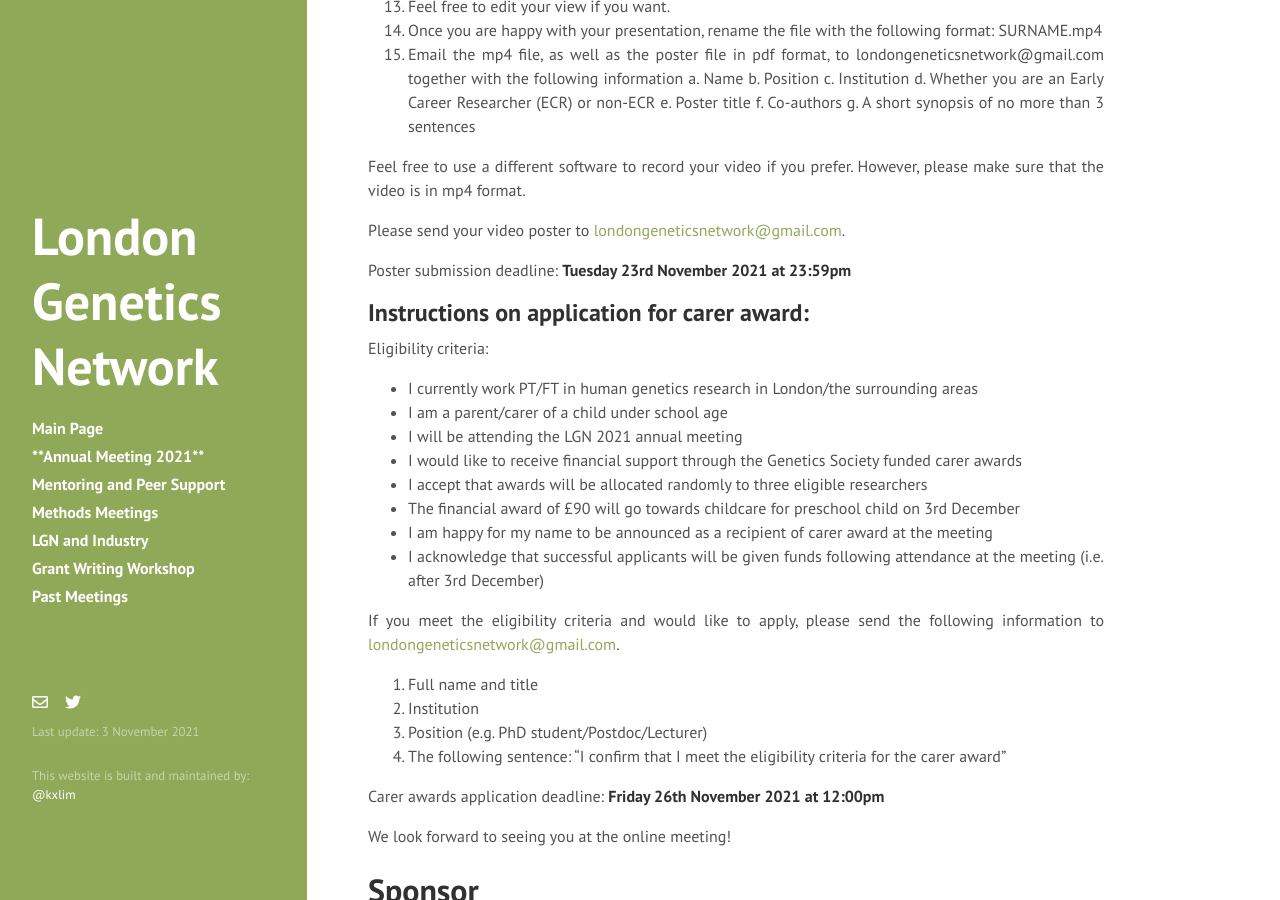
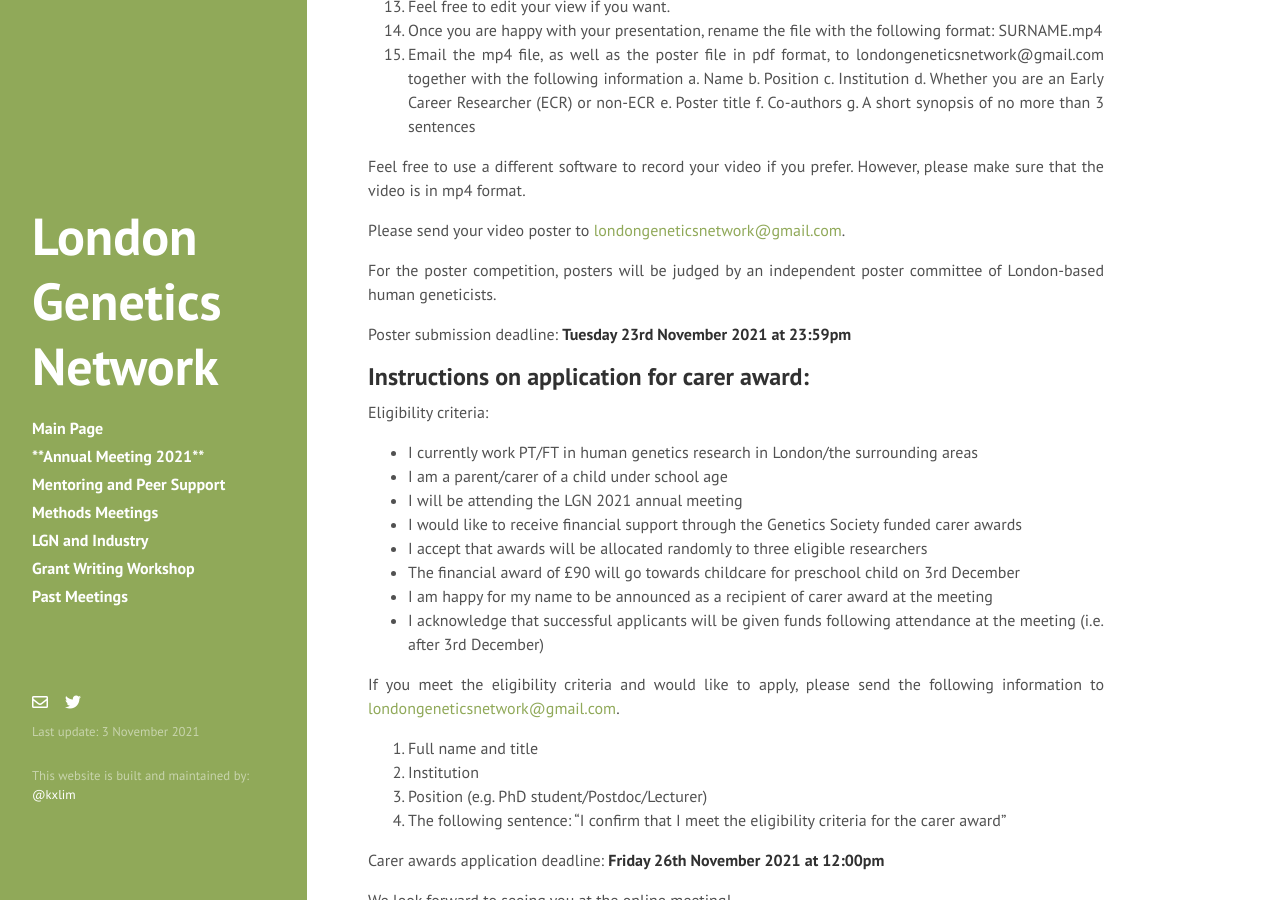
Before and after one commit to kai-lim/LondonGeneticsNetwork, a Jekyll site: the page built from annualmeeting.md, in a window 1280 px wide and 900 px high, scrolled down 3376 px. Built offline with Jekyll 4.4.1, drawn with Linux system fonts in a browser that asks for light colours; nearby versions of some CDN libraries; a style sheet for code colours, icons or effects is not loaded.

Commit message:
poster award committee update

```diff
--- a/annualmeeting.md
+++ b/annualmeeting.md
@@ -93,6 +93,8 @@ Feel free to use a different software to record your video if you prefer. Howeve
 
 Please send your video poster to <a href="mailto:londongeneticsnetwork@gmail.com">londongeneticsnetwork@gmail.com</a>.
 
+For the poster competition, posters will be judged by an independent poster committee of London-based human geneticists.
+
 Poster submission deadline: **Tuesday 23rd November 2021 at 23:59pm**
 
 
```
